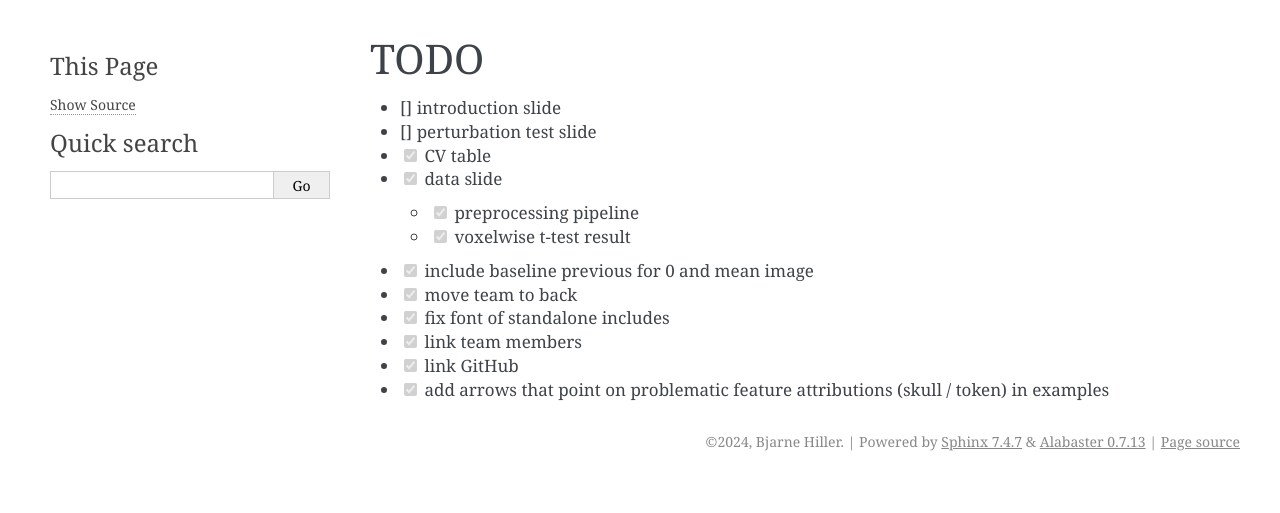
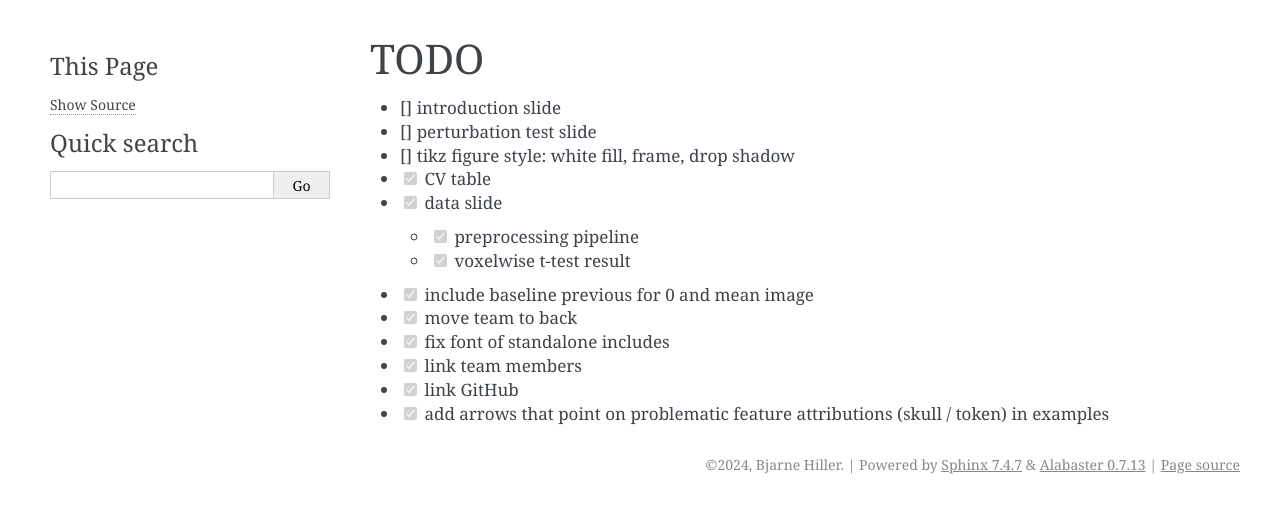
Before and after one commit to bckrlab/ad-fidelity, a Sphinx documentation site: the page built from docs/presentations/2025-03-09_bvm/TODO.md, in a window 1280 px wide. Shown: the top 513 px of the page. Built offline with Sphinx 7.4.7, drawn with Linux system fonts in a browser that asks for light colours.

Commit message:
add perturbation plot

```diff
--- a/docs/presentations/2025-03-09_bvm/TODO.md
+++ b/docs/presentations/2025-03-09_bvm/TODO.md
@@ -2,6 +2,7 @@
 
 - [] introduction slide
 - [] perturbation test slide
+- [] tikz figure style: white fill, frame, drop shadow
 - [x] CV table
 - [x] data slide
     - [x] preprocessing pipeline
```
Also changed, not shown: 3 other files.
